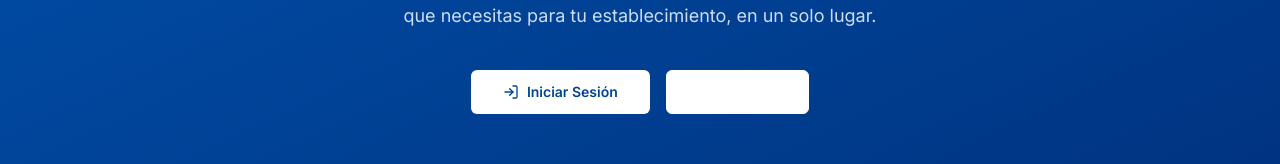
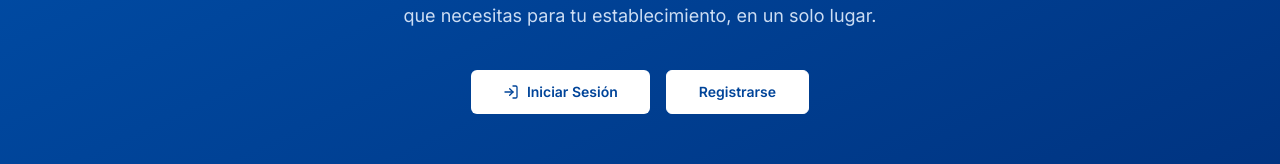
Before and after one commit to Abacus-Consulting-Tech/marketplace-b2b-carrefour-frontend, a Next.js app: page / in a window 1280 px wide. Shown: the part 410-574 px from the top of the page. Built offline with nearby package versions, Linux system fonts and the light colour scheme.

Commit message:
fix: make Registrarse button text legible on hero section

```diff
--- a/src/app/page.tsx
+++ b/src/app/page.tsx
@@ -32,7 +32,7 @@ export default function Home() {
               </Button>
             </Link>
             <Link href="/register">
-              <Button size="lg" variant="outline" className="border-white text-white hover:bg-blue-700 gap-2 font-semibold px-8">
+              <Button size="lg" variant="outline" className="border-white text-blue-700 bg-white hover:bg-blue-50 gap-2 font-semibold px-8">
                 Registrarse
               </Button>
             </Link>
```
